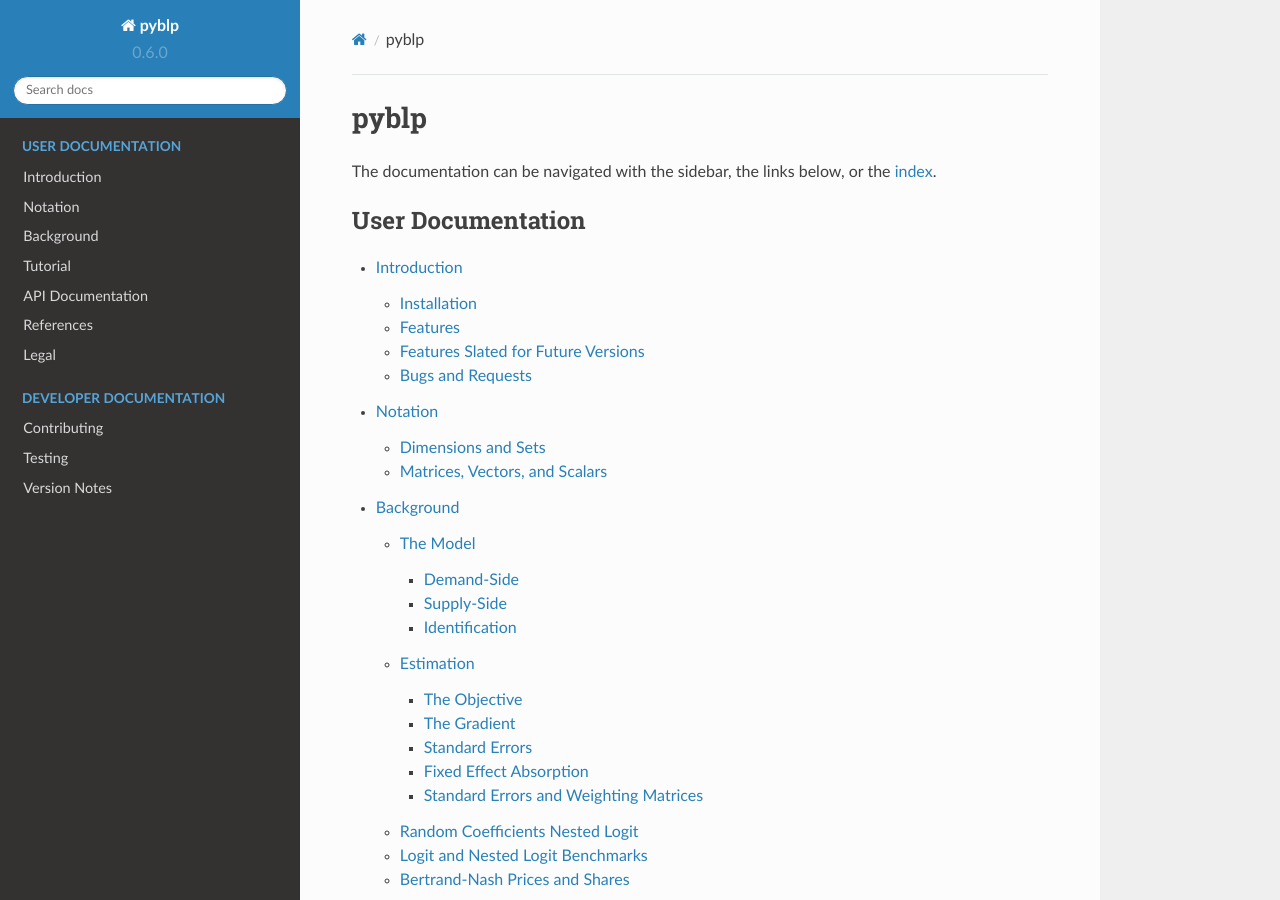
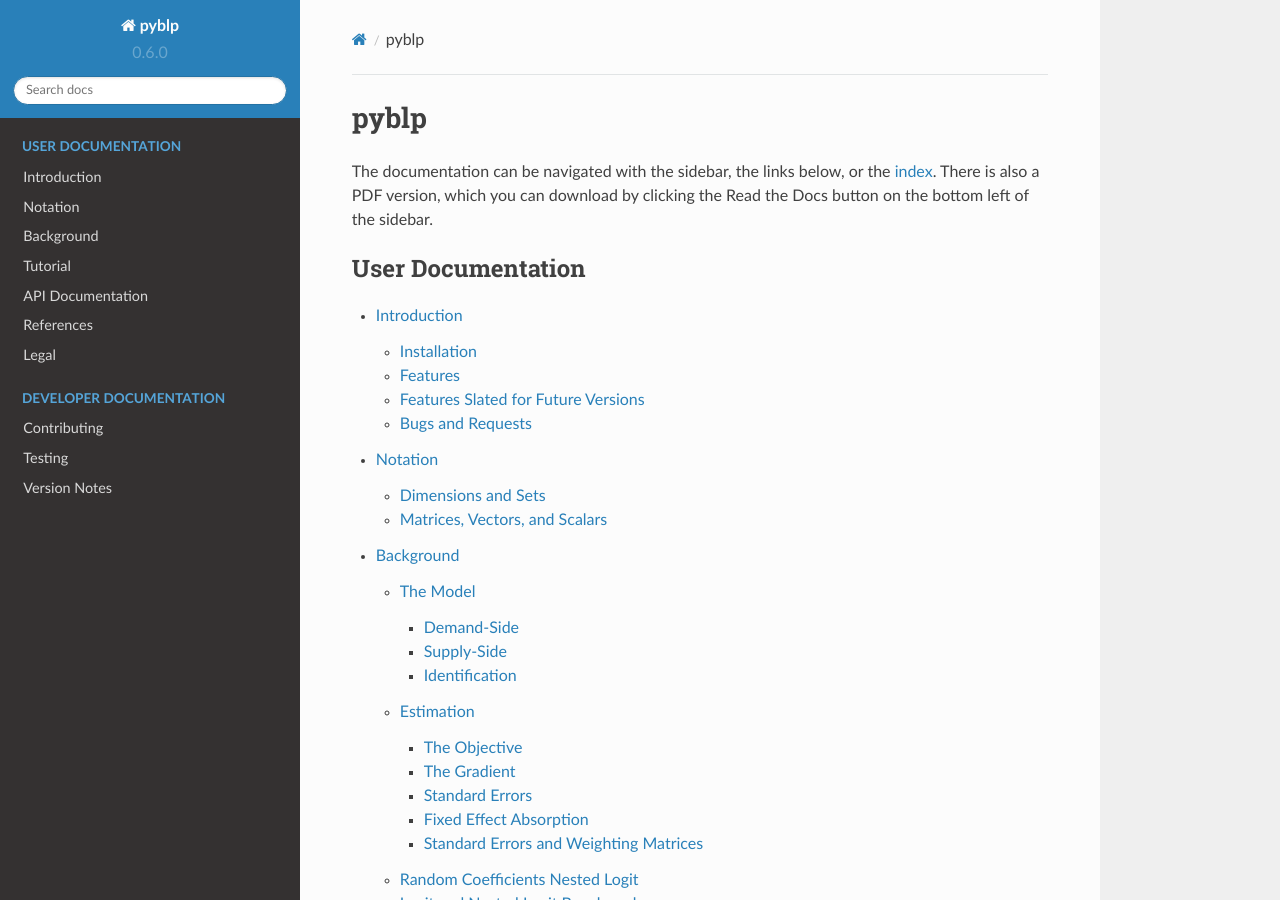
Before and after one commit to jeffgortmaker/pyblp, a Sphinx documentation site: the page built from docs/index.rst, in a window 1280 px wide and 900 px high. Built offline with Sphinx 7.4.7 and the Read the Docs theme 2.0.0, drawn with Linux system fonts in a browser that asks for light colours; pages that are not in the unit, such as notebooks, are missing from menus.

Commit message:
DOC: point to the PDF version

```diff
--- a/docs/index.rst
+++ b/docs/index.rst
@@ -3,7 +3,7 @@ pyblp
 
 .. only:: html
 
-   The documentation can be navigated with the sidebar, the links below, or the :ref:`index <genindex>`.
+   The documentation can be navigated with the sidebar, the links below, or the :ref:`index <genindex>`. There is also a PDF version, which you can download by clicking the Read the Docs button on the bottom left of the sidebar.
 
 .. raw:: latex
 
```
